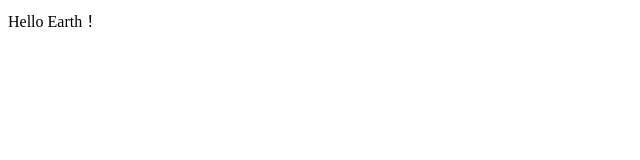
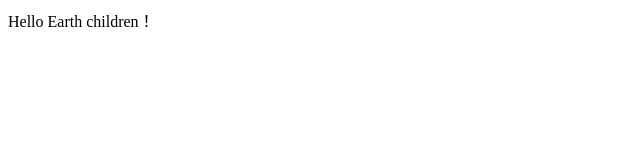
Before and after one commit to maeda1213/todoapp, a plain HTML site: page index2.html in a window 1280 px wide. Shown: the full height of the page, 0-640 px from the left. Drawn offline with Linux system fonts and the light colour scheme.

Commit message:
childrenのついか

```diff
--- a/index2.html
+++ b/index2.html
@@ -5,6 +5,6 @@
 </head>
 
 <body>
-    Hello Earth！
+    Hello Earth children！
 </body>
 </html>
```
